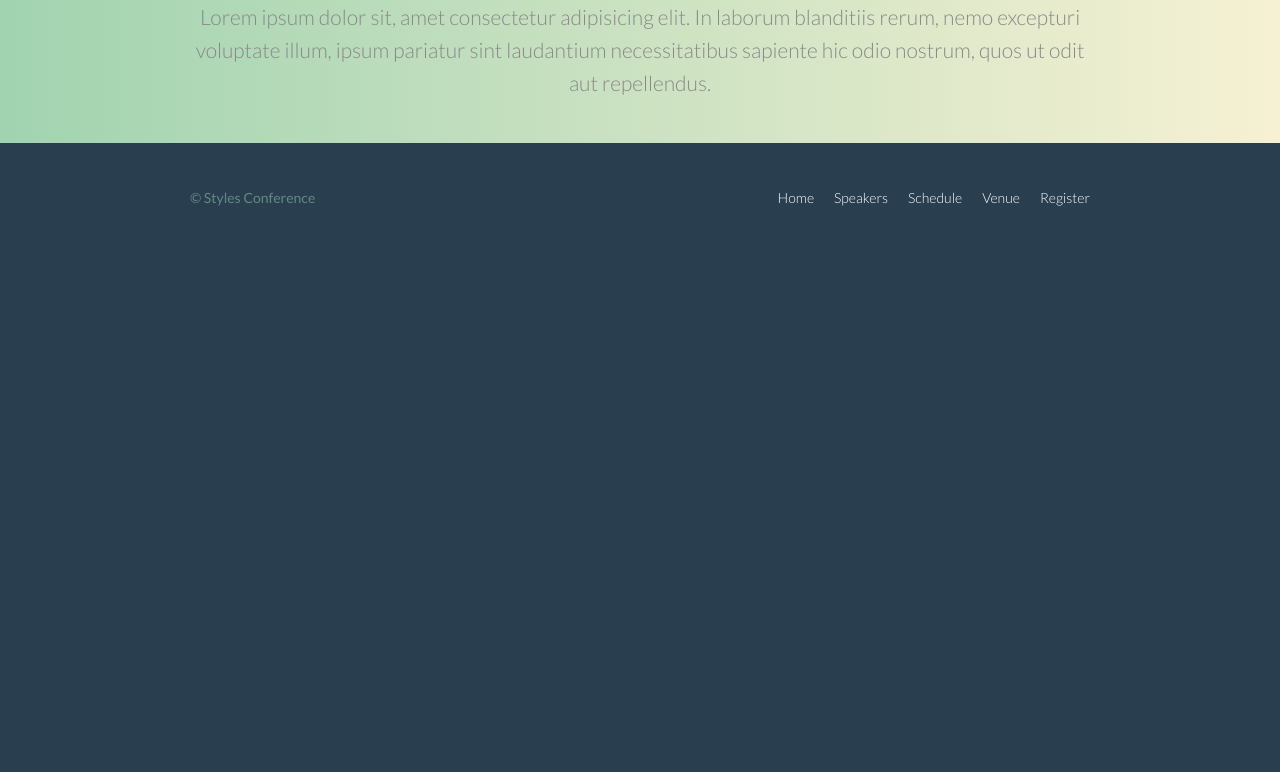
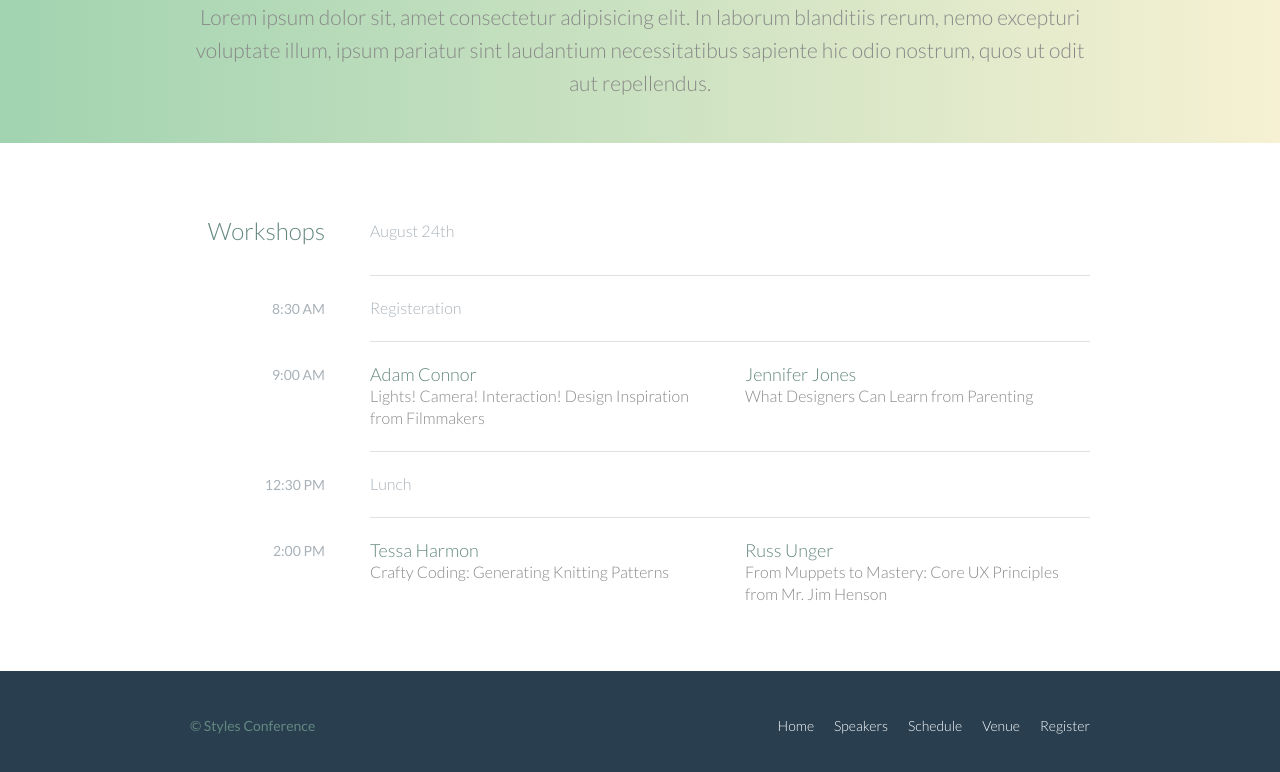
Before and after one commit to ryanrodriguez8982/shayhowe, a plain HTML site: page schedule.html in a window 1280 px wide. Shown: the part 286-1058 px from the top of the page. Before the commit the page ends 800 px from the top, so only its background shows below. Drawn offline with Linux system fonts and the light colour scheme.

Commit message:
Finish shayhowe website

```diff
--- a/assets/stylesheets/main.css
+++ b/assets/stylesheets/main.css
@@ -461,3 +461,81 @@ textarea {
 .register-group textarea {
   height: 78px;
 }
+
+/*
+=============================================================================
+Schedule
+=============================================================================
+*/
+
+table {
+  margin-bottom: 44px;
+  width: 100%;
+}
+
+table:last-child {
+  margin-bottom: 0;
+}
+
+th,
+td {
+  padding-bottom: 22px;
+  vertical-align: top;
+}
+
+th {
+  padding-right: 45px;
+  text-align: right;
+  width: 20%;
+}
+
+td {
+  width: 40%;
+}
+
+thead {
+  line-height: 44px;
+}
+
+thead th {
+  color: #648880;
+  font-size: 24px;
+}
+
+tbody th {
+  color: #a9b2b9;
+  font-size: 14px;
+  font-weight: 400;
+  padding-top: 22px;
+  text-transform: uppercase;
+}
+
+tbody td {
+  border-top: 1px solid #dfe2e5;
+  padding-top: 21px;
+}
+
+tbody td:first-of-type {
+  padding-right: 15px;
+}
+
+tbody td:last-of-type {
+  padding-left: 15px;
+}
+
+tbody td:only-of-type {
+  padding-left: 0;
+  padding-right: 0;
+}
+
+table a {
+  color: #888;
+}
+
+table h4 {
+  margin-bottom: 0;
+}
+
+.schedule-offset {
+  color: #a9b2b9;
+}
--- a/schedule.html
+++ b/schedule.html
@@ -39,6 +39,74 @@
       <p>Lorem ipsum dolor sit, amet consectetur adipisicing elit. In laborum blanditiis rerum, nemo excepturi voluptate illum, ipsum pariatur sint laudantium necessitatibus sapiente hic odio nostrum, quos ut odit aut repellendus.</p>
     </div>
   </section>
+  <section class="row">
+    <div class="container">
+      <table>
+        <thead>
+          <tr>
+            <th scope="row">
+              Workshops
+            </th>
+            <td class="schedule-offset" colspan="2">
+              August 24th
+            </td>
+          </tr>
+        </thead>
+        <tbody>
+          <tr>
+            <th scope="row">
+              <time datetime="8:30:00">8:30 AM</time>
+            </th>
+            <td class="schedule-offset" colspan="2">
+              Registeration
+            </td>
+          </tr>
+          <tr>
+            <th scope="row">
+              <time datetime="09:00:00">9:00 AM</time>
+            </th>
+            <td>
+              <a href="speakers.html#adam-connor">
+                <h4>Adam Connor</h4>
+                Lights! Camera! Interaction! Design Inspiration from Filmmakers
+              </a>
+            </td>
+            <td>
+              <a href="speakers.html#hennifer-jones">
+                <h4>Jennifer Jones</h4>
+                What Designers Can Learn from Parenting
+              </a>
+            </td>
+          </tr>
+          <tr>
+            <th scope="row">
+              <time datetime="12:30:00">12:30 PM</time>
+            </th>
+            <td class="schedule-offset" colspan="2">
+              Lunch
+            </td>
+          </tr>
+          <tr>
+            <th scope="row">
+              <time datetime="14:00">2:00 PM</time>
+            </th>
+            <td>
+              <a href="speakers.html#tessa-harmon">
+                <h4>Tessa Harmon</h4>
+                Crafty Coding: Generating Knitting Patterns
+              </a>
+            </td>
+            <td>
+              <a href="speakers.html#russ-unger">
+                <h4>Russ Unger</h4>
+                From Muppets to Mastery: Core UX Principles from Mr. Jim Henson
+              </a>
+            </td>
+          </tr>
+        </tbody>
+      </table>
+    </div>
+  </section>
   <footer class="primary-footer container group">
     <small>&copy; Styles Conference</small>
     <nav class="nav">
```
